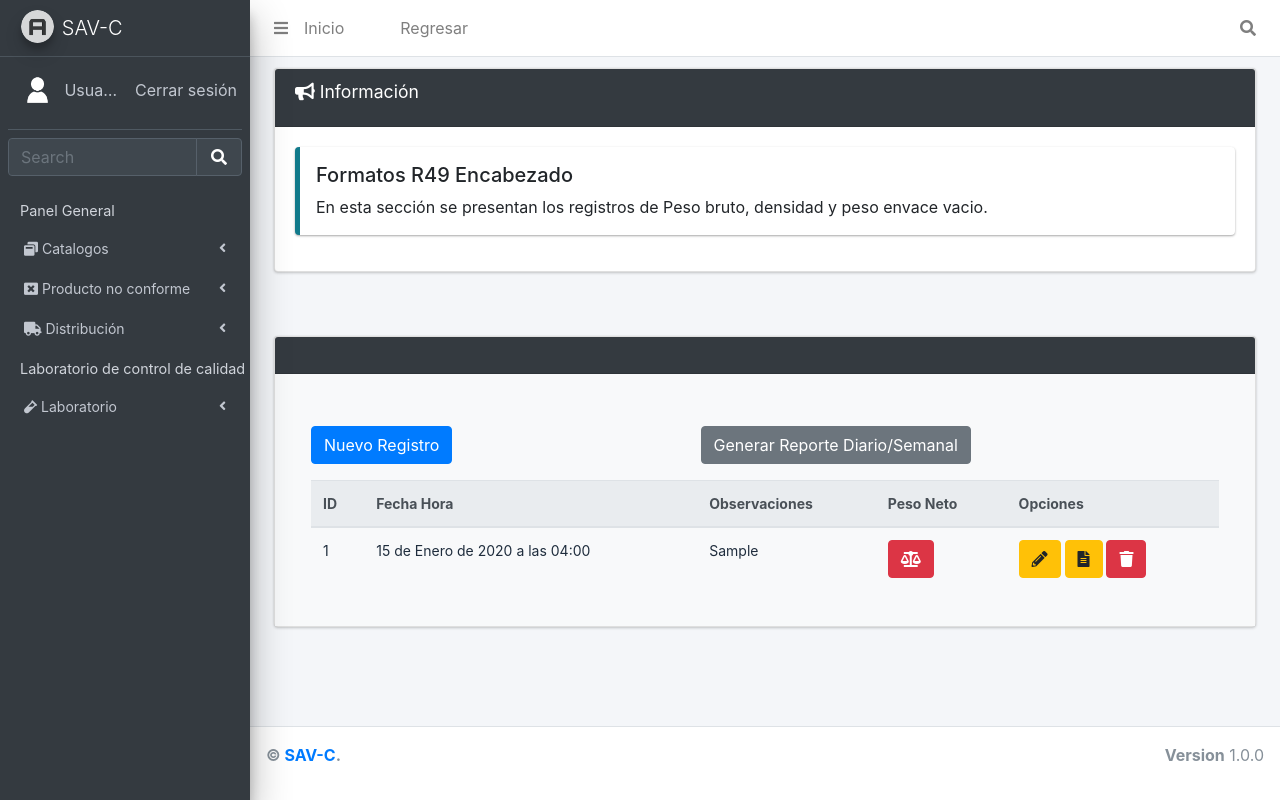
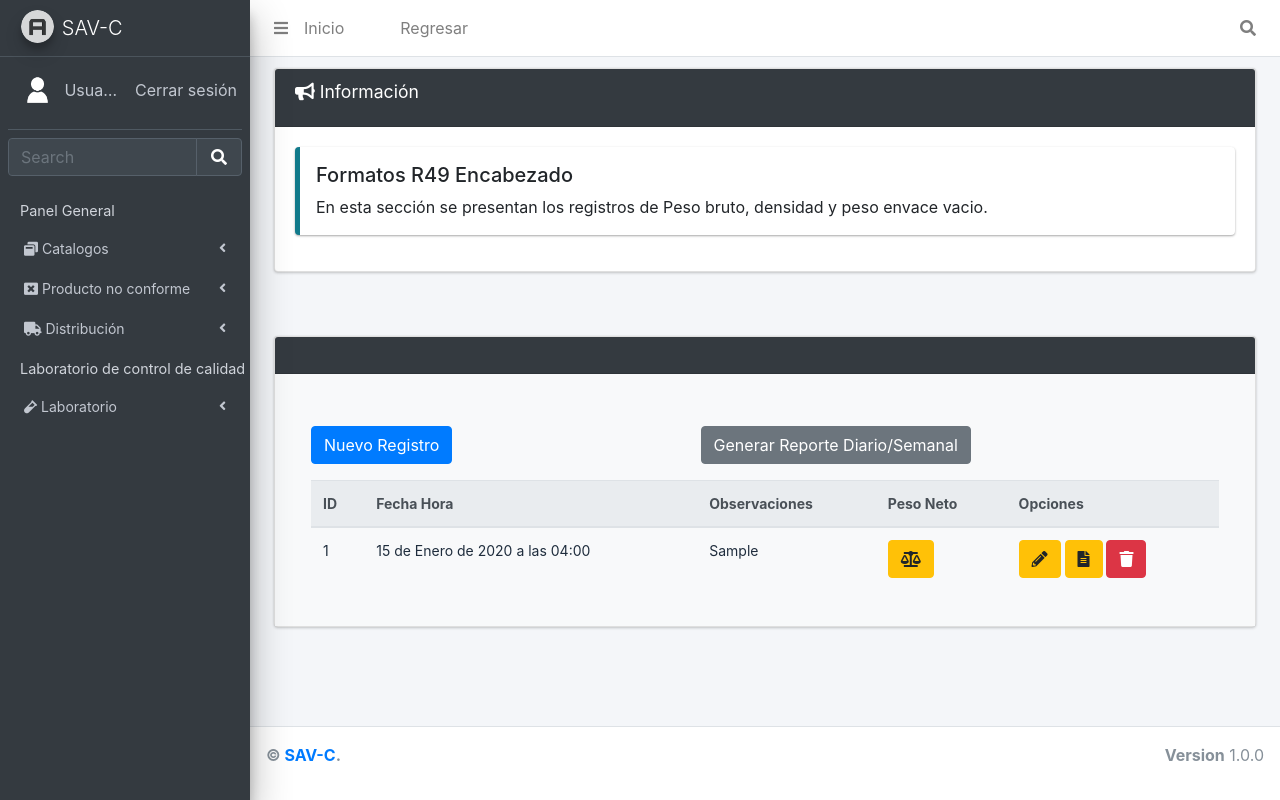
Before and after one commit to JimmyVazquez-stack/Proyecto-Liconsa, a Django app: page /control_calidad/encabezador49_list/ in a window 1280 px wide. Run offline with Django 5.2, Linux system fonts and the light colour scheme; tables that the repository leaves empty hold one stand-in row (values such as "Sample post"); some libraries are stand-ins or nearby versions.

Commit message:
Agregar url de vista peso neto

```diff
--- a/laboratorio_control_calidad/templates/encabezador49_List.html
+++ b/laboratorio_control_calidad/templates/encabezador49_List.html
@@ -71,7 +71,7 @@
                                         <td>{{item.fecha}}</td>
                                         <td>{{item.observaciones}}</td>
                                         <td>
-                                            <a class="btn btn-danger" href="{#}"><i class="fa fa-balance-scale"></i></a>
+                                            <a class="btn btn-warning" href="{% url 'laboratorio_control_calidad:pesonetor49_list'%}"><i class="fa fa-balance-scale"></i></a>
                                         </td>
                                         <td>
                                             <a class="btn btn-warning" href="{% url 'laboratorio_control_calidad:encabezador49_update' item.id %}"><i class="fa fa-pencil"></i></a>
```
